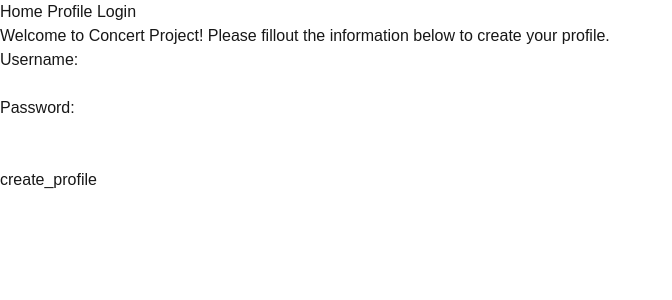
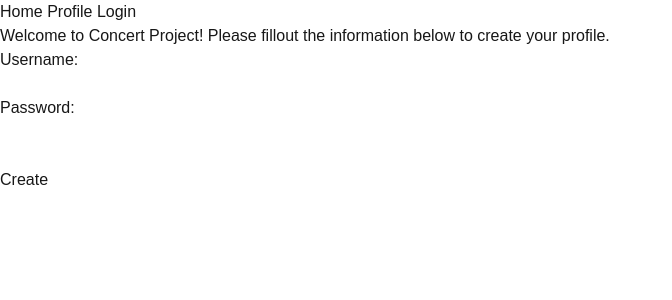
Before and after one commit to MickNate/concert_project, a Next.js app: page /create in a window 1280 px wide. Shown: the top 300 px of the page, without its empty margins (0-672 px from the left). Built offline with nearby package versions, Linux system fonts and the light colour scheme.

Commit message:
account creation page

```diff
--- a/app/create/page.tsx
+++ b/app/create/page.tsx
@@ -10,7 +10,7 @@
                     <input type="text" id="username" name="username"/><br/>
                     <label htmlFor="password">Password:</label><br/>
                     <input type="text" id="password" name="password"/><br/><br/>
-                    <input type="submit" value="create_profile"/>
+                    <input type="submit" value="Create"/>
                 </form>
             </p>
         </div>
```
